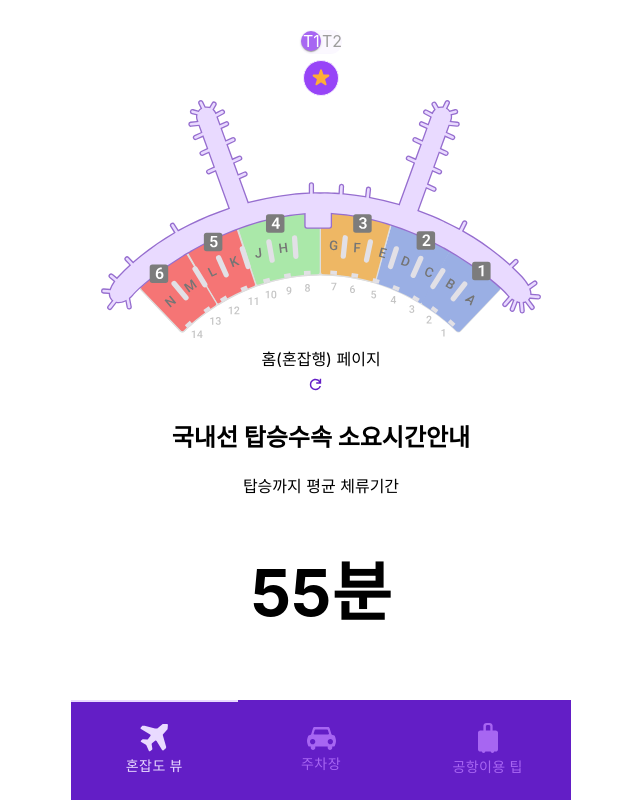
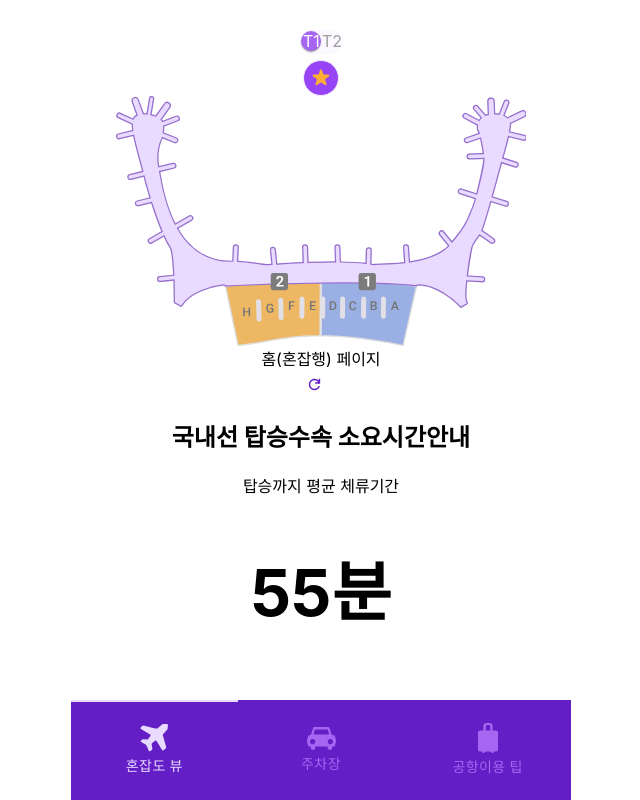
Before and after one commit to HonZapHae/airport-congestion-view, a React (Create React App) app: page / in a window 1280 px wide. Both pictures are taken after a click on the element 650 px from the left and 40 px from the top of the page. Shown: the whole page, without its empty margins (319-959 px from the left). Built offline with nearby package versions, Linux system fonts and the light colour scheme; no server answers.

Commit message:
[refactor] terminalCode 추가
토글 값에 따라 터미널 맵이 변경되도록 수정

```diff
--- a/src/components/home/CongestionMap/Incheon/index.tsx
+++ b/src/components/home/CongestionMap/Incheon/index.tsx
@@ -12,10 +12,9 @@ function Incheon(props: Props) {
   return (
     <StyledDiv>
       {
-        {
-          [TERMINAL.T1]: <StyledIncheonMap1 congestions={congestions} />,
-          [TERMINAL.T2]: <StyledIncheonMap2 congestions={congestions} />,
-        }[terminal]
+        terminal === TERMINAL.T1
+          ? <StyledIncheonMap1 congestions={congestions} />
+          : <StyledIncheonMap2 congestions={congestions} />
       }
     </StyledDiv>
   );
--- a/src/components/home/CongestionMap/index.tsx
+++ b/src/components/home/CongestionMap/index.tsx
@@ -1,6 +1,5 @@
 import React from 'react';
-
-import { AIRPORT_CODE, AirportCodeType } from '../../../constant';
+import { AIRPORT_CODE, AirportCodeType, TerminalType } from '../../../constant';
 import Cheongju from './Cheongju';
 import Daegu from './Daegu';
 import Gimhae from './Gimhae';
@@ -10,10 +9,11 @@ import Jeju from './Jeju';
 
 type Props = {
     airportCode: AirportCodeType;
+    terminalCode: TerminalType;
 };
 
 function CongestionMap(props: Props) {
-  const { airportCode } = props;
+  const { airportCode, terminalCode } = props;
 
   switch (airportCode) {
     case AIRPORT_CODE.Cheongju:
@@ -27,7 +27,7 @@ function CongestionMap(props: Props) {
     case AIRPORT_CODE.JEJU:
       return <Jeju congestions={[1, 3, 2, 4]} />;
     default:
-      return <Incheon congestions={[1, 3, 2, 4]} terminal={1} />;
+      return <Incheon congestions={[1, 3, 2, 4]} terminal={terminalCode} />;
   }
 }
 
--- a/src/constant/index.ts
+++ b/src/constant/index.ts
@@ -54,8 +54,8 @@ export type PosType = {
 };
 
 export const TERMINAL = {
-  T1: 1,
-  T2: 2,
+  T1: true,
+  T2: false,
 } as const;
 
 export type TerminalType = typeof TERMINAL[keyof typeof TERMINAL];
--- a/src/pages/Home/index.tsx
+++ b/src/pages/Home/index.tsx
@@ -44,7 +44,7 @@ export function Home() {
     <Styled.StyledDiv>
       <SwitchButton id="test" checked={checked} onChange={onChange} />
       <Favicon fill={fav ? '#9744F7' : '#F6EFFF'} onClick={clickFav} />
-      <CongestionMap airportCode="ICN" />
+      <CongestionMap airportCode="ICN" terminalCode={checked} />
       홈(혼잡행) 페이지
       <IconButton
         onClick={handleRefresh}
```
